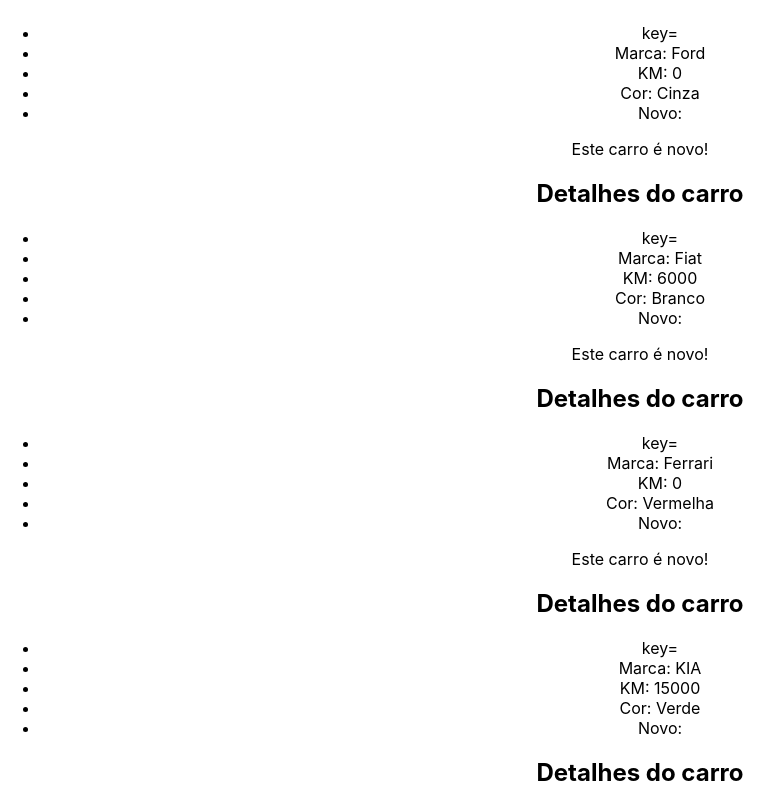
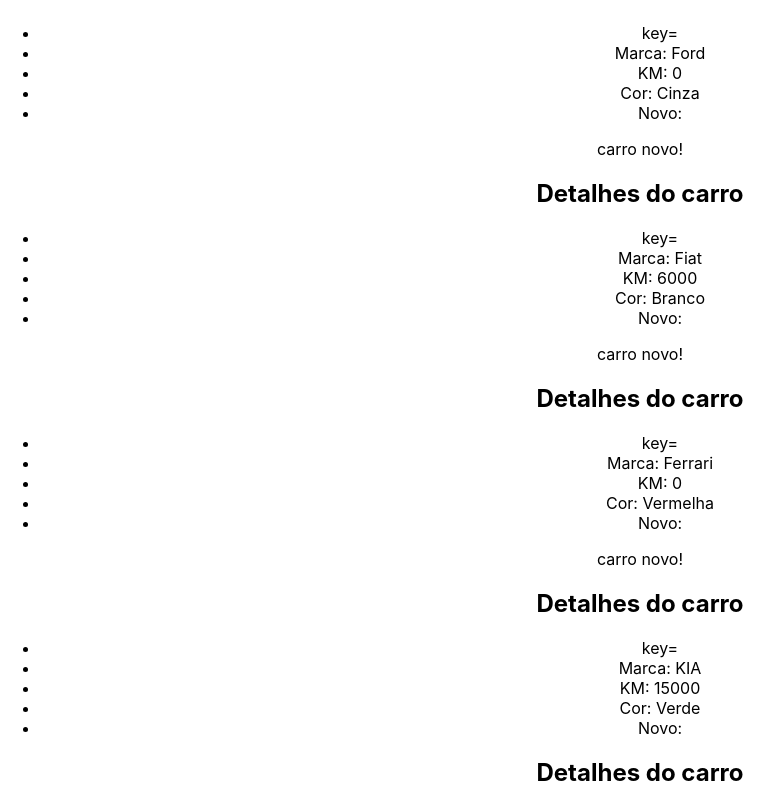
Before and after one commit to CFias/react, a React (Create React App) app in the folder 3_SECTION3/section3/: page / in a window 1280 px wide. Shown: the part 2000-2800 px from the top of the page, without its empty margins (0-783 px from the left). Built offline with nearby package versions, Linux system fonts and the light colour scheme.

Commit message:
Update CarDetails.js

```diff
--- a/3_SECTION3/section3/src/components/CarDetails.js
+++ b/3_SECTION3/section3/src/components/CarDetails.js
@@ -9,7 +9,7 @@ const CarDetails = ({ brand, km, color, newCar }) => {
             <li>Cor: {color}</li>
             <li>Novo: {newCar}</li>
         </ul>
-        {newCar && <p>Este carro é novo!</p>}
+        {newCar && <p>carro novo!</p>}
     </div>
 )};
 
```
